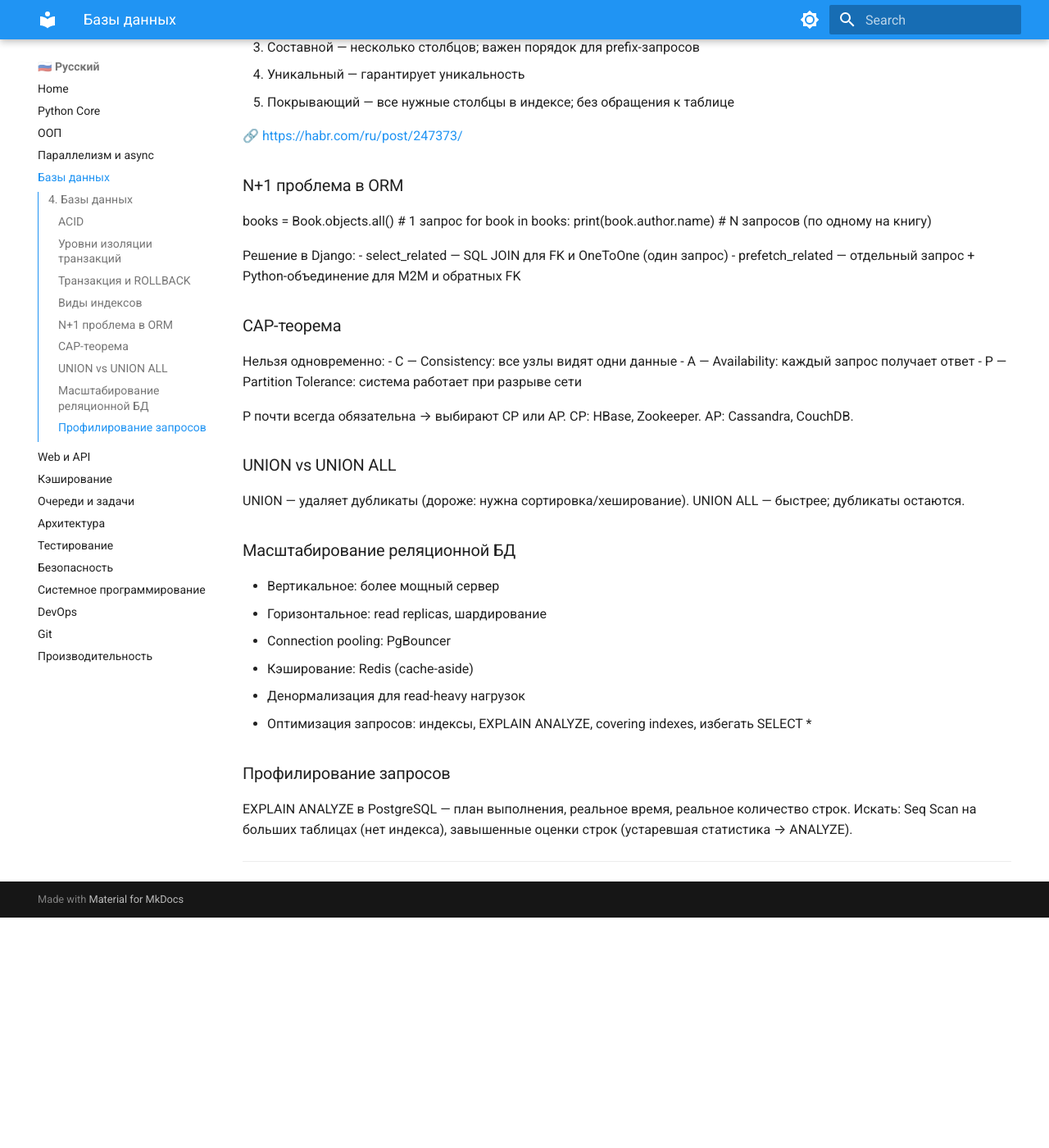
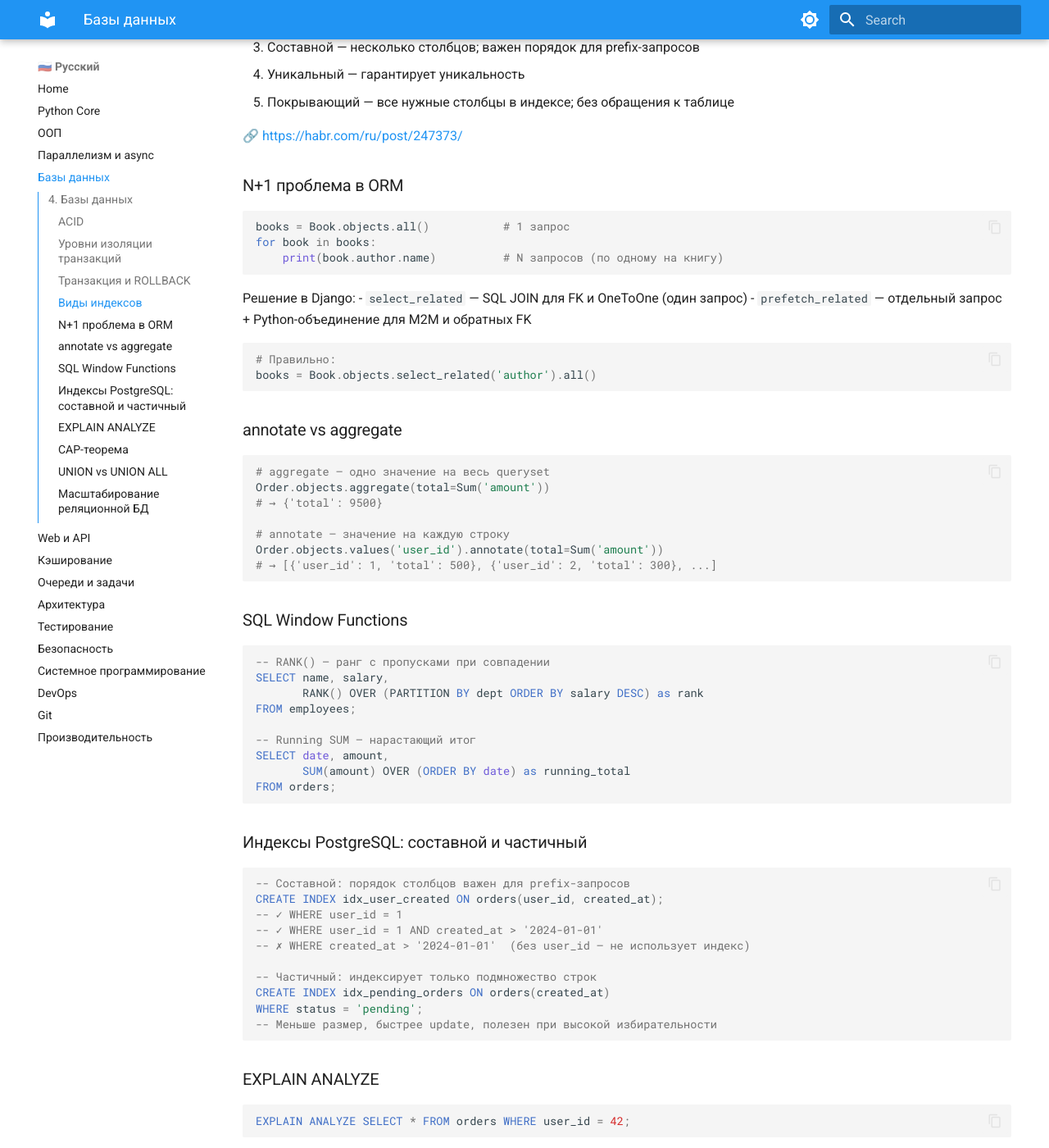
Before and after one commit to spiritEcosse/senior-kb, an MkDocs documentation site: the page built from docs/databases.md, in a window 1280 px wide and 1400 px high, scrolled down 810 px. Shown: the whole window at 82% size. Built offline with MkDocs 1.6.1 and Material for MkDocs 9.7.7, drawn with Linux system fonts in a browser that asks for light colours; before the commit the page ends 1929 px from its top, so only the background shows below that; some of the changed text lies outside the part shown.

Commit message:
update: docs/databases.md with code examples

````diff
--- a/docs/databases.md
+++ b/docs/databases.md
@@ -31,13 +31,72 @@ ROLLBACK — отмена всех изменений с начала транз
 
 ### N+1 проблема в ORM
 
+```python
 books = Book.objects.all()           # 1 запрос
 for book in books:
-print(book.author.name)          # N запросов (по одному на книгу)
+    print(book.author.name)          # N запросов (по одному на книгу)
+```
 
 Решение в Django:
-- select_related — SQL JOIN для FK и OneToOne (один запрос)
-- prefetch_related — отдельный запрос + Python-объединение для M2M и обратных FK
+- `select_related` — SQL JOIN для FK и OneToOne (один запрос)
+- `prefetch_related` — отдельный запрос + Python-объединение для M2M и обратных FK
+
+```python
+# Правильно:
+books = Book.objects.select_related('author').all()
+```
+
+### annotate vs aggregate
+
+```python
+# aggregate — одно значение на весь queryset
+Order.objects.aggregate(total=Sum('amount'))
+# → {'total': 9500}
+
+# annotate — значение на каждую строку
+Order.objects.values('user_id').annotate(total=Sum('amount'))
+# → [{'user_id': 1, 'total': 500}, {'user_id': 2, 'total': 300}, ...]
+```
+
+### SQL Window Functions
+
+```sql
+-- RANK() — ранг с пропусками при совпадении
+SELECT name, salary,
+       RANK() OVER (PARTITION BY dept ORDER BY salary DESC) as rank
+FROM employees;
+
+-- Running SUM — нарастающий итог
+SELECT date, amount,
+       SUM(amount) OVER (ORDER BY date) as running_total
+FROM orders;
+```
+
+### Индексы PostgreSQL: составной и частичный
+
+```sql
+-- Составной: порядок столбцов важен для prefix-запросов
+CREATE INDEX idx_user_created ON orders(user_id, created_at);
+-- ✓ WHERE user_id = 1
+-- ✓ WHERE user_id = 1 AND created_at > '2024-01-01'
+-- ✗ WHERE created_at > '2024-01-01'  (без user_id — не использует индекс)
+
+-- Частичный: индексирует только подмножество строк
+CREATE INDEX idx_pending_orders ON orders(created_at)
+WHERE status = 'pending';
+-- Меньше размер, быстрее update, полезен при высокой избирательности
+```
+
+### EXPLAIN ANALYZE
+
+```sql
+EXPLAIN ANALYZE SELECT * FROM orders WHERE user_id = 42;
+```
+
+Искать:
+- `Seq Scan` на большой таблице → нет индекса
+- Завышенные `rows` в оценке → устаревшая статистика → запустить `ANALYZE`
+- `Nested Loop` с большим числом итераций → возможно нужен другой тип JOIN
 
 ### CAP-теорема
 
@@ -51,8 +110,8 @@ CP: HBase, Zookeeper. AP: Cassandra, CouchDB.
 
 ### UNION vs UNION ALL
 
-UNION — удаляет дубликаты (дороже: нужна сортировка/хеширование).
-UNION ALL — быстрее; дубликаты остаются.
+`UNION` — удаляет дубликаты (дороже: нужна сортировка/хеширование).
+`UNION ALL` — быстрее; дубликаты остаются.
 
 ### Масштабирование реляционной БД
 
@@ -61,11 +120,6 @@ UNION ALL — быстрее; дубликаты остаются.
 - Connection pooling: PgBouncer
 - Кэширование: Redis (cache-aside)
 - Денормализация для read-heavy нагрузок
-- Оптимизация запросов: индексы, EXPLAIN ANALYZE, covering indexes, избегать SELECT *
-
-### Профилирование запросов
-
-EXPLAIN ANALYZE в PostgreSQL — план выполнения, реальное время, реальное количество строк.
-Искать: Seq Scan на больших таблицах (нет индекса), завышенные оценки строк (устаревшая статистика → ANALYZE).
+- Оптимизация запросов: индексы, `EXPLAIN ANALYZE`, covering indexes, избегать `SELECT *`
 
 ---
````
